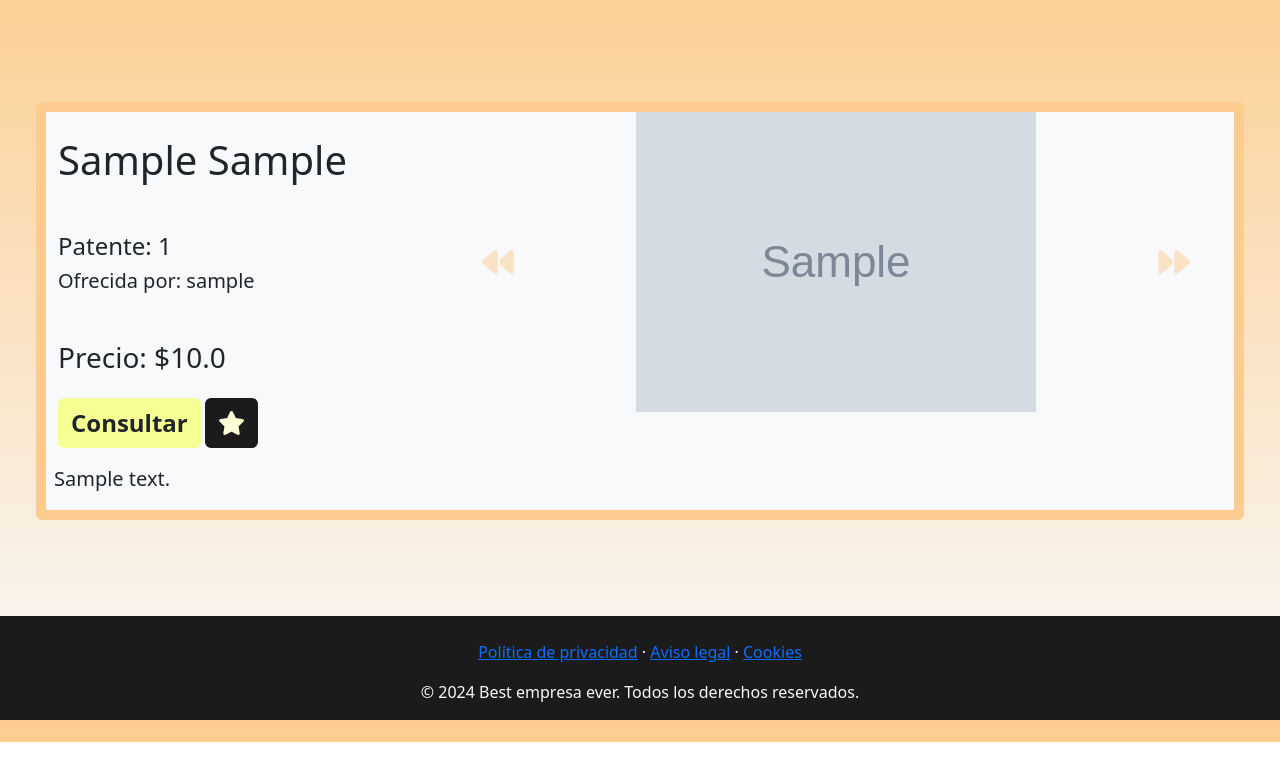
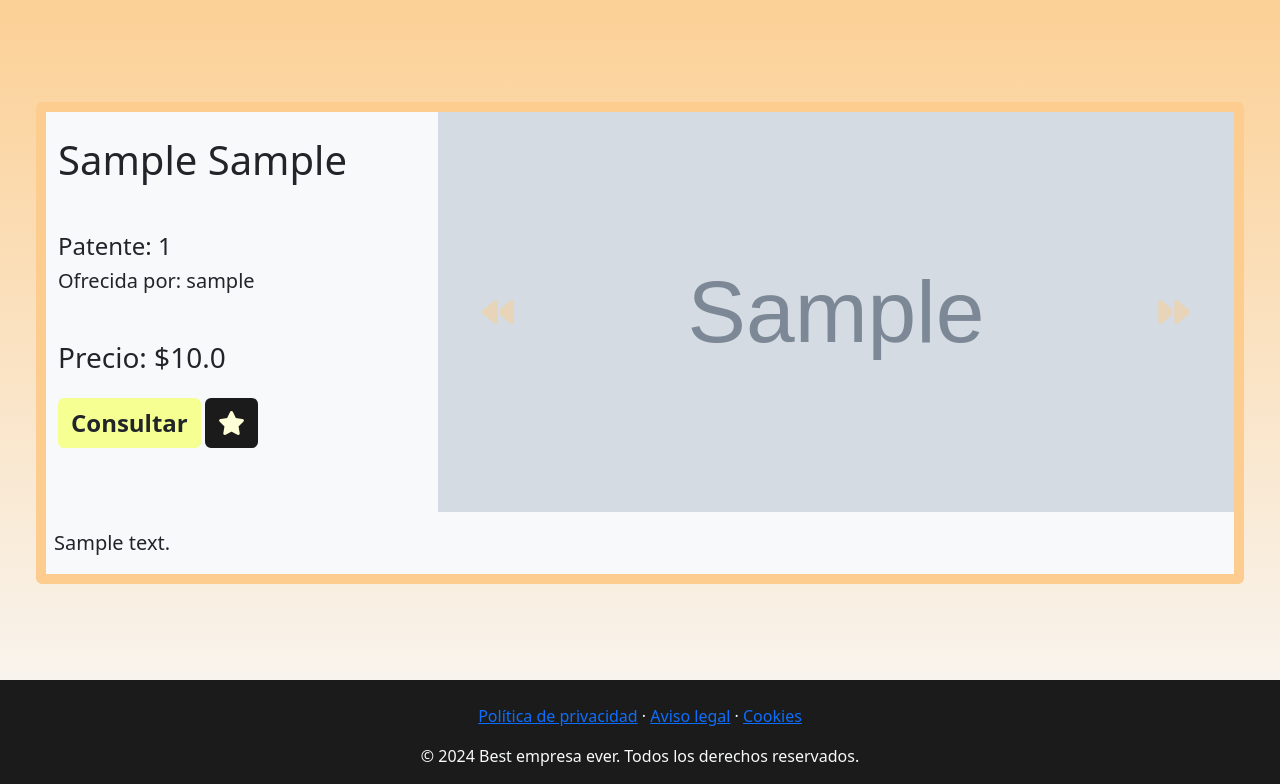
Before and after one commit to LaCajaVengadora/240327, a Django app: page /item/1 in a window 1280 px wide. Shown: the part 58-842 px from the top of the page. Before the commit the page ends 800 px from the top, so only its background shows below. Run offline with Django 4.2, Linux system fonts and the light colour scheme; tables that the repository leaves empty hold one stand-in row (values such as "Sample post"); grey boxes marked "Sample" are stand-in pictures; some libraries are stand-ins or nearby versions.

Commit message:
Just added w-100 to item.html img

```diff
--- a/mercadoAutos/items_app/templates/item.html
+++ b/mercadoAutos/items_app/templates/item.html
@@ -52,7 +52,7 @@
                     <div class="carousel-inner">
                         {%for item_img in item.images%}
                             <div class="carousel-item {% if forloop.first %}active{% endif %}">
-                                <img src="{{item_img.img.url}}" class="d-block item-carousel-img" alt="Image not available">
+                                <img src="{{item_img.img.url}}" class="d-block item-carousel-img w-100" alt="Image not available">
                             </div>
                         {%endfor%}
                     </div>
```
